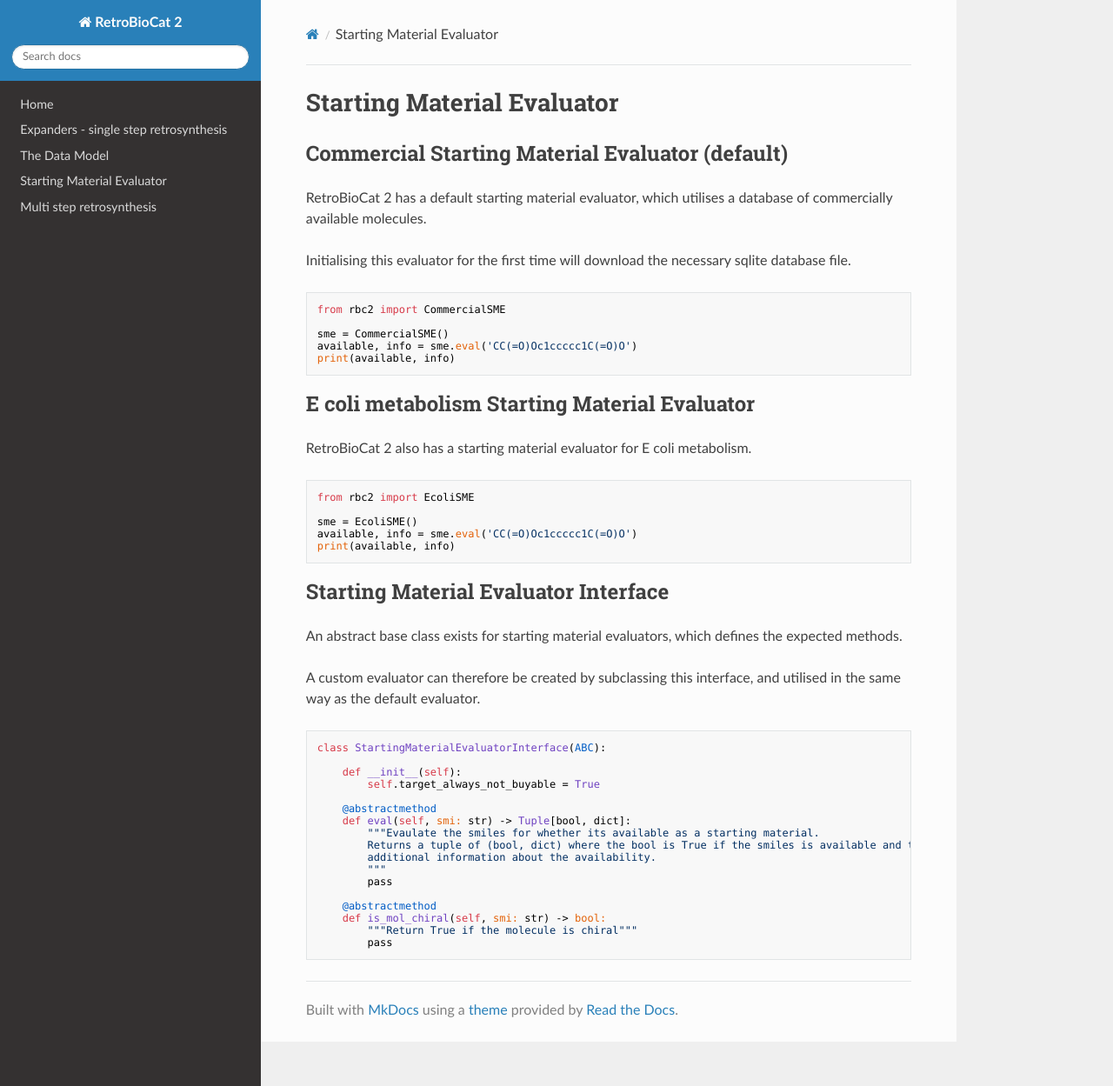
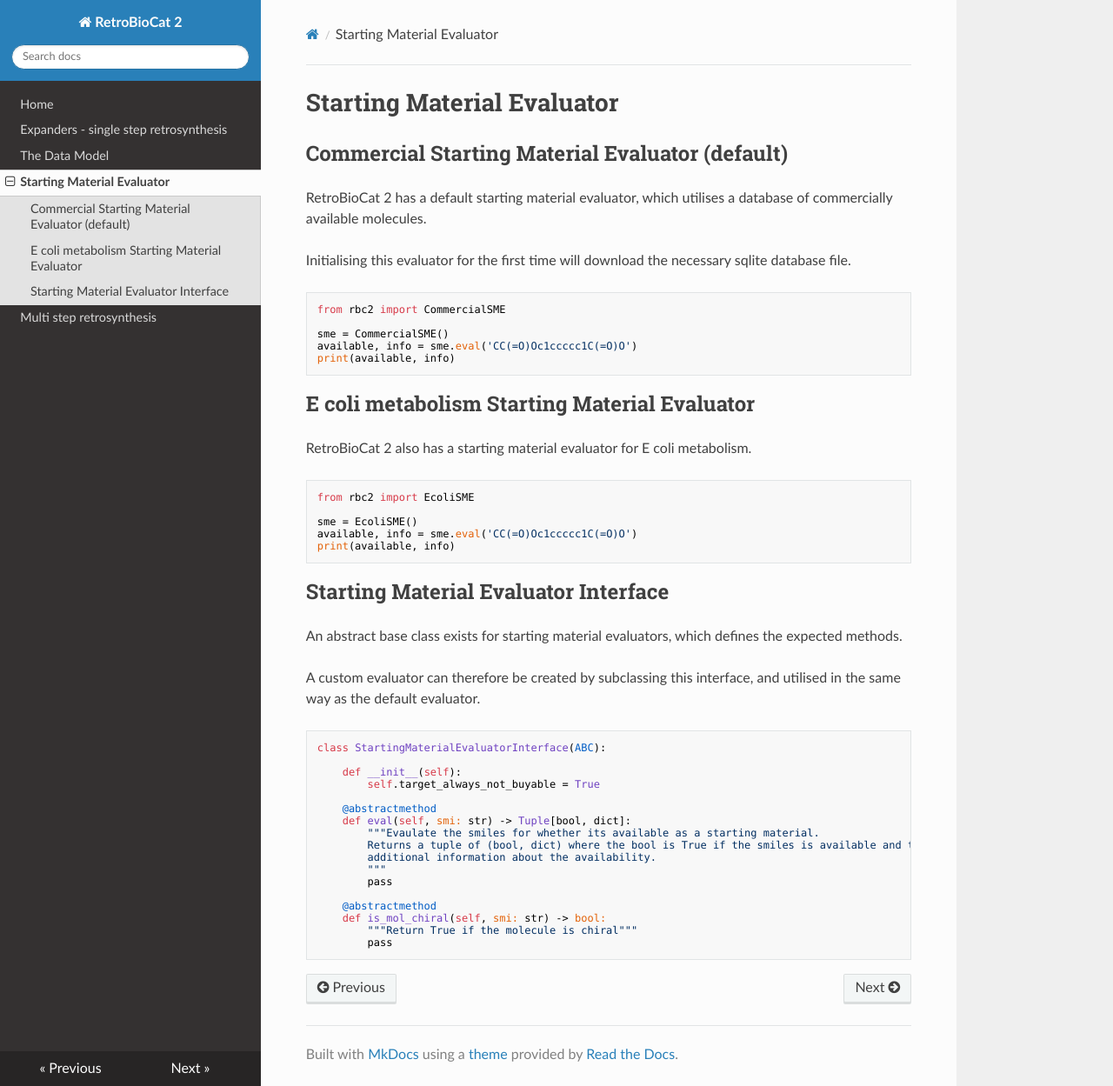
Before and after one commit to willfinnigan/RetroBioCat-2, an MkDocs documentation site: the page built from docs/starting_materials.md, in a window 1280 px wide and 1249 px high. Shown: the whole window at 87% size. Built offline with MkDocs 1.6.1, drawn with Linux system fonts in a browser that asks for light colours; nearby versions of some CDN libraries; some of the changed lines change nothing that is shown.

Commit message:
refactor of starting material evaluators

```diff
--- a/mkdocs.yml
+++ b/mkdocs.yml
@@ -3,6 +3,6 @@
   - Home: index.md
   - Expanders - single step retrosynthesis: single_step_retrosynthesis.md
   - The Data Model: data_model.md
-  - Starting Material Evaluator: starting_material_evaluator.md
+  - Starting Material Evaluator: starting_materials.md
   - Multi step retrosynthesis: multi_step_retrosynthesis.md
 theme: readthedocs
```
